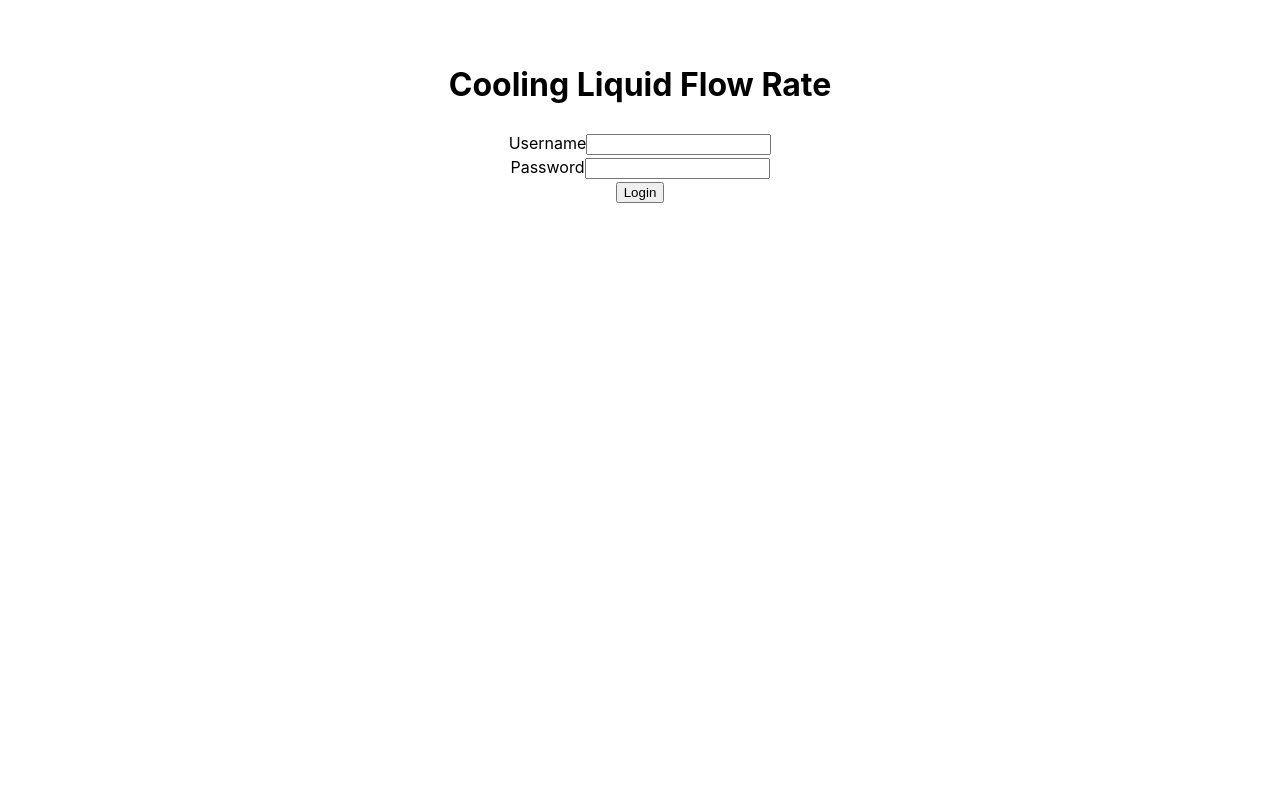
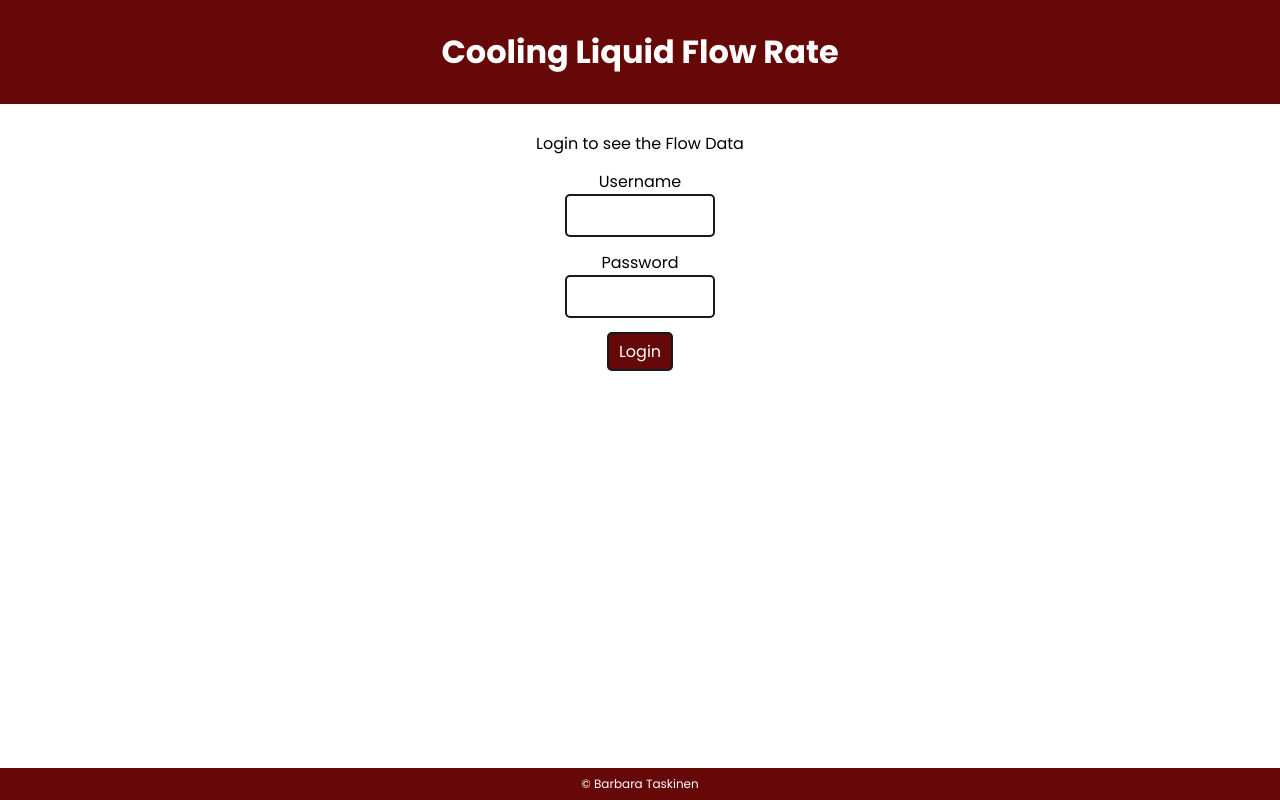
Before and after one commit to btaskinen/energy-meter-app, a React (Vite) app in the folder frontend/: page /login in a window 1280 px wide. Built offline with nearby package versions, Linux system fonts and the light colour scheme.

Commit message:
style application
- defined main styles
- styled login page

```diff
--- a/frontend/index.html
+++ b/frontend/index.html
@@ -4,6 +4,12 @@
     <meta charset="UTF-8" />
     <link rel="icon" type="image/svg+xml" href="/flow-svgrepo-com.svg" />
     <meta name="viewport" content="width=device-width, initial-scale=1.0" />
+    <link rel="preconnect" href="https://fonts.googleapis.com" />
+    <link rel="preconnect" href="https://fonts.gstatic.com" crossorigin />
+    <link
+      href="https://fonts.googleapis.com/css2?family=Poppins:ital,wght@0,400;0,600;0,700;1,400;1,600;1,700&family=Rubik:wght@400;500;700&display=swap"
+      rel="stylesheet"
+    />
     <title>Flow Meter App</title>
   </head>
   <body>
--- a/frontend/src/App.css
+++ b/frontend/src/App.css
@@ -1,6 +1,82 @@
+body {
+  --backgroundLight: #f5f3f4;
+  --colorDark: #660708;
+  --colorLighter: #a4161a;
+  --colorLight: #e5383b;
+  --grey: #b1a7a6;
+  --greyLight: #d3d3d3;
+  --greyLighter: #f5f3f4;
+  --border: #161a1d;
+  --borderRadius: 5px;
+  --paddingXS: 7px;
+  --paddingS: 14px;
+  --paddingM: 28px;
+  --paddingL: 42px;
+  margin: 0;
+}
+
 #root {
-  max-width: 1280px;
   margin: 0 auto;
-  padding: 2rem;
   text-align: center;
+  background-color: #fff;
+  display: flex;
+  flex-direction: column;
+  min-height: 100vh;
 }
+
+.App_title {
+  background-color: var(--colorDark);
+  color: #fff;
+  padding: var(--paddingM);
+  margin: 0;
+}
+
+p {
+  margin: 0;
+}
+
+button {
+  font-family: inherit;
+  font-size: inherit;
+  background-color: var(--colorDark);
+  color: #fff;
+  border-radius: var(--borderRadius);
+  padding: 5px 10px;
+  cursor: pointer;
+  border: 2px solid var(--border);
+}
+
+button:hover {
+  background-color: var(--colorLighter);
+  border-width: 3px;
+  padding: 4px 9px;
+}
+
+button:active {
+  background-color: #fff;
+  color: var(--colorLighter);
+  border-color: var(--colorLighter);
+}
+
+input {
+  font-family: inherit;
+  font-size: inherit;
+  padding: var(--paddingXS);
+  border-radius: var(--borderRadius);
+  border: 2px solid var(--border);
+}
+
+input:focus {
+  outline: none;
+  background-color: var(--greyLighter);
+  border-color: var(--colorLighter);
+}
+
+footer {
+  background-color: var(--colorDark);
+  color: #fff;
+  font-family: inherit;
+  font-size: 12px;
+  padding: var(--paddingXS);
+  margin-top: auto;
+}
--- a/frontend/src/App.tsx
+++ b/frontend/src/App.tsx
@@ -70,7 +70,7 @@ const App = () => {
 
   return (
     <>
-      <h1>Cooling Liquid Flow Rate</h1>
+      <h1 className="App_title">Cooling Liquid Flow Rate</h1>
       {user && (
         <>
           <p>{user.name} is logged in</p>
@@ -135,6 +135,7 @@ const App = () => {
           }
         />
       </Routes>
+      <footer>&copy; Barbara Taskinen</footer>
     </>
   );
 };
--- /dev/null
+++ b/frontend/src/components/LoginPage.css
@@ -0,0 +1,15 @@
+.LoginPage {
+  padding-bottom: var(--paddingM);
+}
+
+.LoginPage_form {
+  padding: var(--paddingS);
+}
+
+.LoginPage_inputField {
+  margin: 0 auto;
+  display: flex;
+  flex-direction: column;
+  padding-bottom: 14px;
+  max-width: 150px;
+}
--- a/frontend/src/components/LoginPage.tsx
+++ b/frontend/src/components/LoginPage.tsx
@@ -1,4 +1,5 @@
 import { FormEvent } from 'react';
+import './LoginPage.css';
 
 type Props = {
   username: string;
@@ -16,6 +17,8 @@ const LoginPage = ({
   handleLogin,
 }: Props) => {
   return (
+    <div className="LoginPage">
+      <p>Login to see the Flow Data</p>
       <form className="LoginPage_form" onSubmit={handleLogin}>
         <div className="LoginPage_inputField">
           Username
@@ -39,6 +42,7 @@ const LoginPage = ({
           Login
         </button>
       </form>
+    </div>
   );
 };
 
--- /dev/null
+++ b/frontend/src/components/Notification.css
@@ -0,0 +1,8 @@
+.Notification {
+  padding: var(--paddingS);
+  font-weight: bold;
+}
+
+.Notification.error {
+  color: var(--colorLighter);
+}
--- a/frontend/src/components/Notification.tsx
+++ b/frontend/src/components/Notification.tsx
@@ -1,3 +1,5 @@
+import './Notification.css';
+
 type Props = {
   message: string;
   type: string;
--- a/frontend/src/index.css
+++ b/frontend/src/index.css
@@ -1,5 +1,5 @@
 :root {
-  font-family: Inter, system-ui, Avenir, Helvetica, Arial, sans-serif;
+  font-family: Poppins, Inter, system-ui, Avenir, Helvetica, Arial, sans-serif;
   line-height: 1.5;
   font-weight: 400;
 
```
Lines whose indentation alone changed are shown as unchanged.
